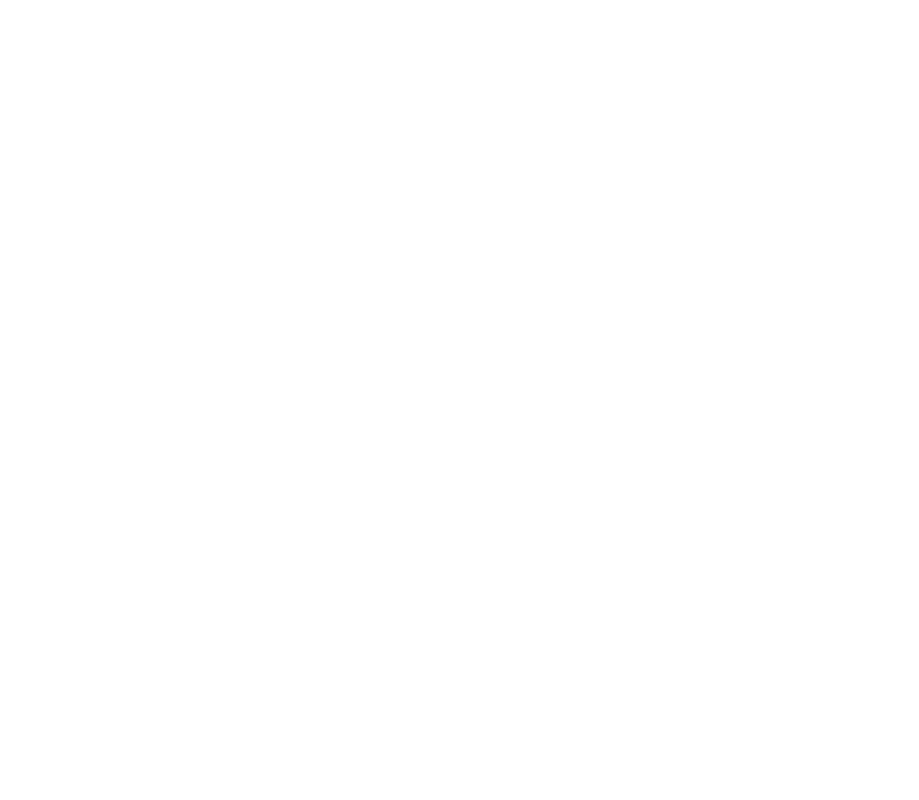
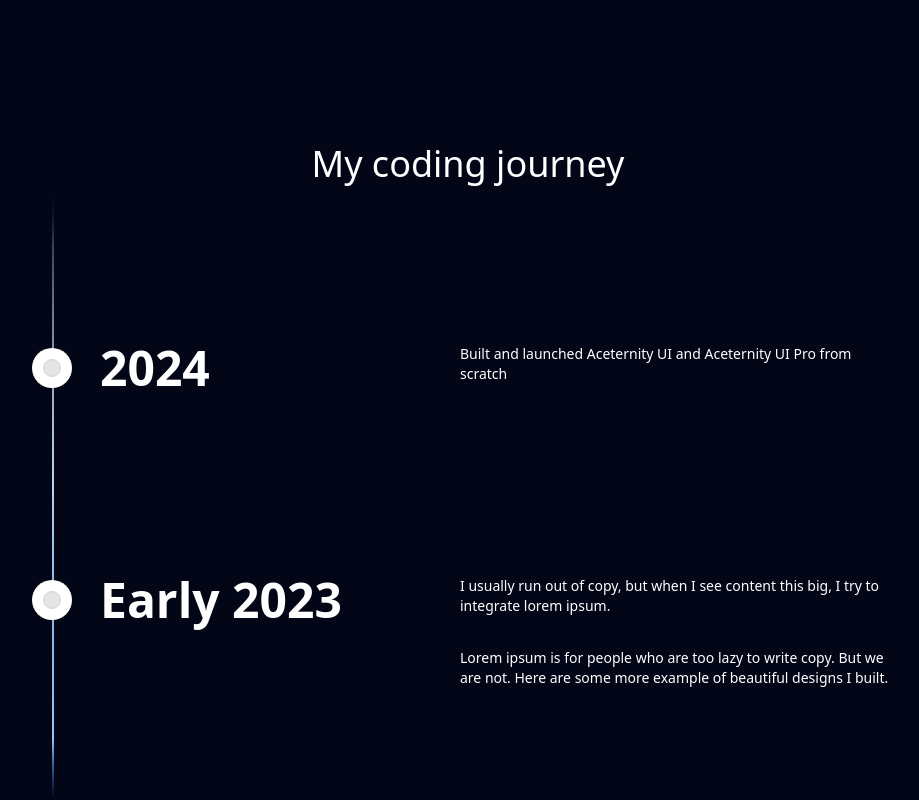
Before and after one commit to Fusraumspinne/portfolio, a Next.js app: page / in a window 1280 px wide. Shown: the part 3344-4144 px from the top of the page, without its empty margins (172-1091 px from the left). Before the commit the page ends 3296 px from the top, so only its background shows below. Built offline with nearby package versions, Linux system fonts and the light colour scheme.

Commit message:
timeline zwischen speichern

```diff
--- a/app/page.tsx
+++ b/app/page.tsx
@@ -1,6 +1,7 @@
 import { Grid } from "@/components/Grid";
 import { Hero } from "@/components/Hero";
 import { NavBar } from "@/components/NavBar";
+import { TimeLine } from "@/components/Timeline";
 
 export default function Home() {
   return (
@@ -9,6 +10,7 @@
       <Hero/>
       <div className="mx-4">
         <Grid/>
+        <TimeLine/>
       </div>
     </div>
   );
--- /dev/null
+++ b/components/TimeLine.tsx
@@ -0,0 +1,44 @@
+import Image from "next/image";
+import React from "react";
+import { Timeline } from "@/components/ui/timeline";
+
+export function TimeLine() {
+  const data = [
+    {
+      title: "2024",
+      content: (
+        <div>
+          <p className="text-white text-xs md:text-sm font-normal mb-8">
+            Built and launched Aceternity UI and Aceternity UI Pro from scratch
+          </p>
+          <div>
+
+          </div>
+        </div>
+      ),
+    },
+    {
+      title: "Early 2023",
+      content: (
+        <div>
+          <p className="text-white text-xs md:text-sm font-normal mb-8">
+            I usually run out of copy, but when I see content this big, I try to
+            integrate lorem ipsum.
+          </p>
+          <p className="text-white text-xs md:text-sm font-normal mb-8">
+            Lorem ipsum is for people who are too lazy to write copy. But we are
+            not. Here are some more example of beautiful designs I built.
+          </p>
+          <div>
+
+          </div>
+        </div>
+      ),
+    },
+  ];
+  return (
+    <div className="w-full">
+      <Timeline data={data} />
+    </div>
+  );
+}
--- /dev/null
+++ b/components/ui/timeline.tsx
@@ -0,0 +1,86 @@
+"use client";
+import {
+  useMotionValueEvent,
+  useScroll,
+  useTransform,
+  motion,
+} from "framer-motion";
+import React, { useEffect, useRef, useState } from "react";
+
+interface TimelineEntry {
+  title: string;
+  content: React.ReactNode;
+}
+
+export const Timeline = ({ data }: { data: TimelineEntry[] }) => {
+  const ref = useRef<HTMLDivElement>(null);
+  const containerRef = useRef<HTMLDivElement>(null);
+  const [height, setHeight] = useState(0);
+
+  useEffect(() => {
+    if (ref.current) {
+      const rect = ref.current.getBoundingClientRect();
+      setHeight(rect.height);
+    }
+  }, [ref]);
+
+  const { scrollYProgress } = useScroll({
+    target: containerRef,
+    offset: ["start 10%", "end 50%"],
+  });
+
+  const heightTransform = useTransform(scrollYProgress, [0, 1], [0, height]);
+  const opacityTransform = useTransform(scrollYProgress, [0, 0.1], [0, 1]);
+
+  return (
+    <div
+      className="w-full  font-sans md:px-10"
+      ref={containerRef}
+    >
+      <div className="max-w-7xl mx-auto mt-48 px-4 md:px-8 lg:px-10 flex justify-center">
+        <h2 className="text-lg md:text-4xl text-white max-w-4xl">
+          My coding journey
+        </h2>
+      </div>
+
+      <div ref={ref} className="relative max-w-4xl mx-auto pb-20">
+        {data.map((item, index) => (
+          <div
+            key={index}
+            className="flex justify-start pt-10 md:pt-40 md:gap-10"
+          >
+            <div className="sticky flex flex-col md:flex-row z-40 items-center top-40 self-start max-w-xs lg:max-w-sm md:w-full">
+              <div className="h-10 absolute left-3 md:left-3 w-10 rounded-full bg-white dark:bg-black flex items-center justify-center">
+                <div className="h-4 w-4 rounded-full bg-neutral-200 dark:bg-neutral-800 border border-neutral-300 dark:border-neutral-700 p-2" />
+              </div>
+              <h3 className="hidden md:block text-xl md:pl-20 md:text-5xl font-bold text-white">
+                {item.title}
+              </h3>
+            </div>
+
+            <div className="relative pl-20 pr-4 md:pl-4 w-full">
+              <h3 className="md:hidden block text-2xl mb-4 text-left font-bold text-white">
+                {item.title}
+              </h3>
+              {item.content}{" "}
+            </div>
+          </div>
+        ))}
+        <div
+          style={{
+            height: height + "px",
+          }}
+          className="absolute md:left-8 left-8 top-0 overflow-hidden w-[2px] bg-[linear-gradient(to_bottom,var(--tw-gradient-stops))] from-transparent from-[0%] via-neutral-200 dark:via-neutral-700 to-transparent to-[99%]  [mask-image:linear-gradient(to_bottom,transparent_0%,black_10%,black_90%,transparent_100%)] "
+        >
+          <motion.div
+            style={{
+              height: heightTransform,
+              opacity: opacityTransform,
+            }}
+            className="absolute inset-x-0 top-0  w-[2px] bg-gradient-to-t from-blue-500 via-blue-300 to-transparent from-[0%] via-[10%] rounded-full"
+          />
+        </div>
+      </div>
+    </div>
+  );
+};
--- a/package.json
+++ b/package.json
@@ -16,7 +16,7 @@
     "@tabler/icons-react": "^3.29.0",
     "class-variance-authority": "^0.7.1",
     "clsx": "^2.1.1",
-    "framer-motion": "^12.0.11",
+    "framer-motion": "^12.4.0",
     "lucide-react": "^0.474.0",
     "motion": "^12.0.9",
     "next": "15.1.6",
```
Also changed, not shown: 1 other file (tests, documents, lock files or other folders).
